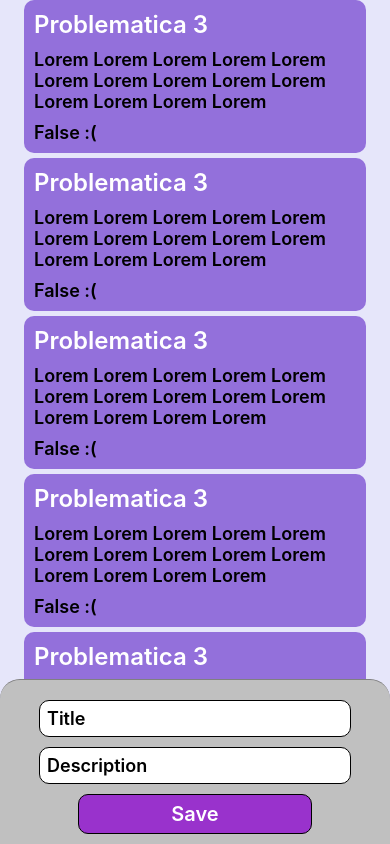
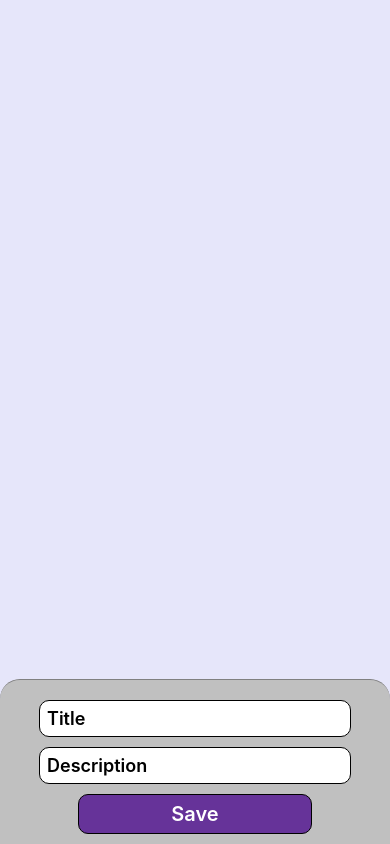
Before and after one commit to agusgatto8/RNIC-AGUSTIN-GATTO., a React Native app: screen / in a window 390 px wide. Built offline with nearby package versions, Linux system fonts and the light colour scheme.

Commit message:
RNIC-W03: test

```diff
--- a/App.tsx
+++ b/App.tsx
@@ -1,36 +1,27 @@
-import React from 'react';
-// import type {PropsWithChildren} from 'react';
-import {
-  FlatList,
-  SafeAreaView,
-  ScrollView,
-  StatusBar,
-  StyleSheet,
-  Text,
-  TextInput,
-  useColorScheme,
-  View,
-} from 'react-native';
+import React, {useState} from 'react';
+import {FlatList, SafeAreaView, StyleSheet} from 'react-native';
 
 import {CustomCard} from './src/components/customCard';
 import {Footer} from './src/components/footer';
+import {cardInterface} from './src/types/card';
 
 function App(): JSX.Element {
-  const cardsNumbers = 50;
-  const cards = [...Array(cardsNumbers).fill('')];
+  // const cardsNumbers = 15;
+  const [cards, setCards] = useState<cardInterface[]>([]);
   return (
     <SafeAreaView style={styles.sectionContainer}>
       <FlatList
         style={styles.flatList}
         data={cards}
-        renderItem={() => (
+        renderItem={({item, index}) => (
           <CustomCard
-            title="Problematica 3"
-            description="Lorem Lorem Lorem Lorem Lorem Lorem Lorem Lorem Lorem Lorem Lorem Lorem Lorem Lorem"
+            title={item.title}
+            description={item.description}
+            titleNumber={index}
           />
         )}
       />
-      <Footer />
+      <Footer handleSubmit={formData => setCards([...cards, formData])} />
     </SafeAreaView>
   );
 }
@@ -54,6 +45,7 @@ const styles = StyleSheet.create({
   },
   flatList: {
     paddingHorizontal: 24,
+    marginTop: 2,
   },
 });
 
--- a/src/components/customCard/index.tsx
+++ b/src/components/customCard/index.tsx
@@ -5,19 +5,23 @@ import styles from './styles';
 interface CustomCardsProps {
   title: string;
   description: string;
+  titleNumber: number;
 }
 
 export const CustomCard = ({
   title,
   description,
+  titleNumber,
 }: CustomCardsProps): JSX.Element => {
   const [state, setState] = useState<boolean>(false);
   return (
     <TouchableOpacity onPress={() => setState(!state)}>
-      <View style={styles.view}>
-        <Text style={styles.title}>{title}</Text>
+      <View style={state ? styles.complete : styles.noComplete}>
+        <Text style={styles.title}>
+          {title} {titleNumber}
+        </Text>
         <Text style={styles.text}>{description}</Text>
-        <Text style={styles.text}>{state ? 'True :D' : 'False :('}</Text>
+        <Text style={styles.text}>{state ? 'Complete' : 'No complete'}</Text>
       </View>
     </TouchableOpacity>
   );
--- a/src/components/customCard/styles.ts
+++ b/src/components/customCard/styles.ts
@@ -10,7 +10,7 @@ export default StyleSheet.create({
     padding: 5,
     backgroundColor: 'mediumpurple',
     marginBottom: 5,
-    borderRadius: 10,
+    borderRadius: 20,
   },
 
   title: {
@@ -25,4 +25,20 @@ export default StyleSheet.create({
     fontSize: 18,
     fontWeight: '600',
   },
+
+  complete: {
+    padding: 5,
+    backgroundColor: 'mediumpurple',
+    marginBottom: 20,
+    borderRadius: 20,
+    alignItems: 'center',
+  },
+
+  noComplete: {
+    padding: 5,
+    backgroundColor: 'silver',
+    marginBottom: 20,
+    borderRadius: 20,
+    alignItems: 'center',
+  },
 });
--- a/src/components/footer/index.tsx
+++ b/src/components/footer/index.tsx
@@ -1,18 +1,37 @@
-import React from 'react';
+import React, {useState} from 'react';
 import {Text, View, TextInput, TouchableOpacity} from 'react-native';
 import styles from './styles';
+import {cardInterface} from '../../types/card';
 
-// interface FormProps {
-//   title: string;
-//   description: string;
-// }
+interface FooterProps {
+  handleSubmit: (formData: cardInterface) => void;
+}
 
-export const Footer = (): JSX.Element => {
+export const Footer = ({handleSubmit}: FooterProps): JSX.Element => {
+  const [title, setTitle] = useState('');
+  const [description, setDescription] = useState('');
+
+  const executeHandle = () => {
+    handleSubmit({title, description, state: false});
+    setTitle('');
+    setDescription('');
+  };
+
   return (
     <View style={styles.footer}>
-      <TextInput placeholder="Title" style={styles.inputs}></TextInput>
-      <TextInput placeholder="Description" style={styles.inputs}></TextInput>
-      <TouchableOpacity style={styles.button}>
+      <TextInput
+        onChangeText={setTitle}
+        value={title}
+        placeholder="Title"
+        style={styles.inputs}
+      />
+      <TextInput
+        onChangeText={setDescription}
+        value={description}
+        placeholder="Description"
+        style={styles.inputs}
+      />
+      <TouchableOpacity onPress={() => executeHandle()} style={styles.button}>
         <Text style={styles.textButton}>Save</Text>
       </TouchableOpacity>
     </View>
--- a/src/components/footer/styles.ts
+++ b/src/components/footer/styles.ts
@@ -28,7 +28,7 @@ export default StyleSheet.create({
   button: {
     padding: 7,
     borderWidth: 1,
-    backgroundColor: 'darkorchid',
+    backgroundColor: 'rebeccapurple',
     marginBottom: 10,
     width: '60%',
     borderRadius: 10,
--- /dev/null
+++ b/src/types/card.ts
@@ -0,0 +1,5 @@
+export interface cardInterface {
+  title: string;
+  description: string;
+  state: boolean;
+}
```
